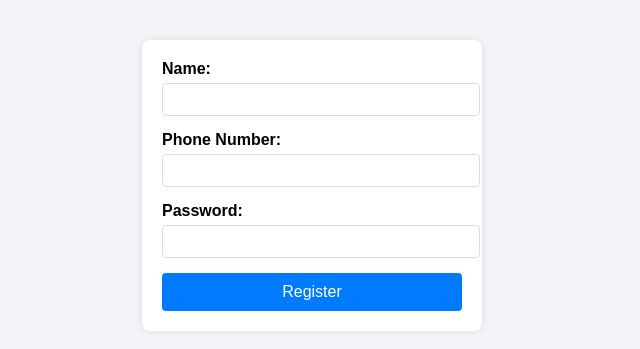
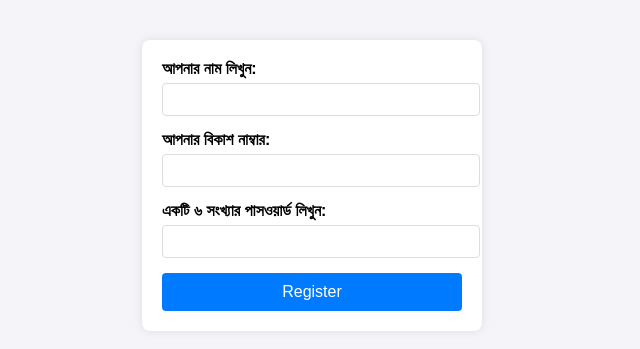
Before and after one commit to teambys/ref-two, a plain HTML site: page index.html in a window 1280 px wide. Shown: the part 215-564 px from the top of the page, without its empty margins (328-968 px from the left). Drawn offline with Linux system fonts and the light colour scheme.

Commit message:
Update index.html

```diff
--- a/index.html
+++ b/index.html
@@ -50,13 +50,13 @@
 </head>
 <body>
     <form id="registerForm">
-        <label for="name">Name:</label>
+        <label for="name">আপনার নাম লিখুন:</label>
         <input type="text" id="name" required><br>
 
-        <label for="phone">Phone Number:</label>
+        <label for="phone">আপনার বিকাশ নাম্বার:</label>
         <input type="tel" id="phone" required><br>
 
-        <label for="password">Password:</label>
+        <label for="password">একটি ৬ সংখ্যার পাসওয়ার্ড লিখুন:</label>
         <input type="password" id="password" required><br>
 
         <button type="submit">Register</button>
```
